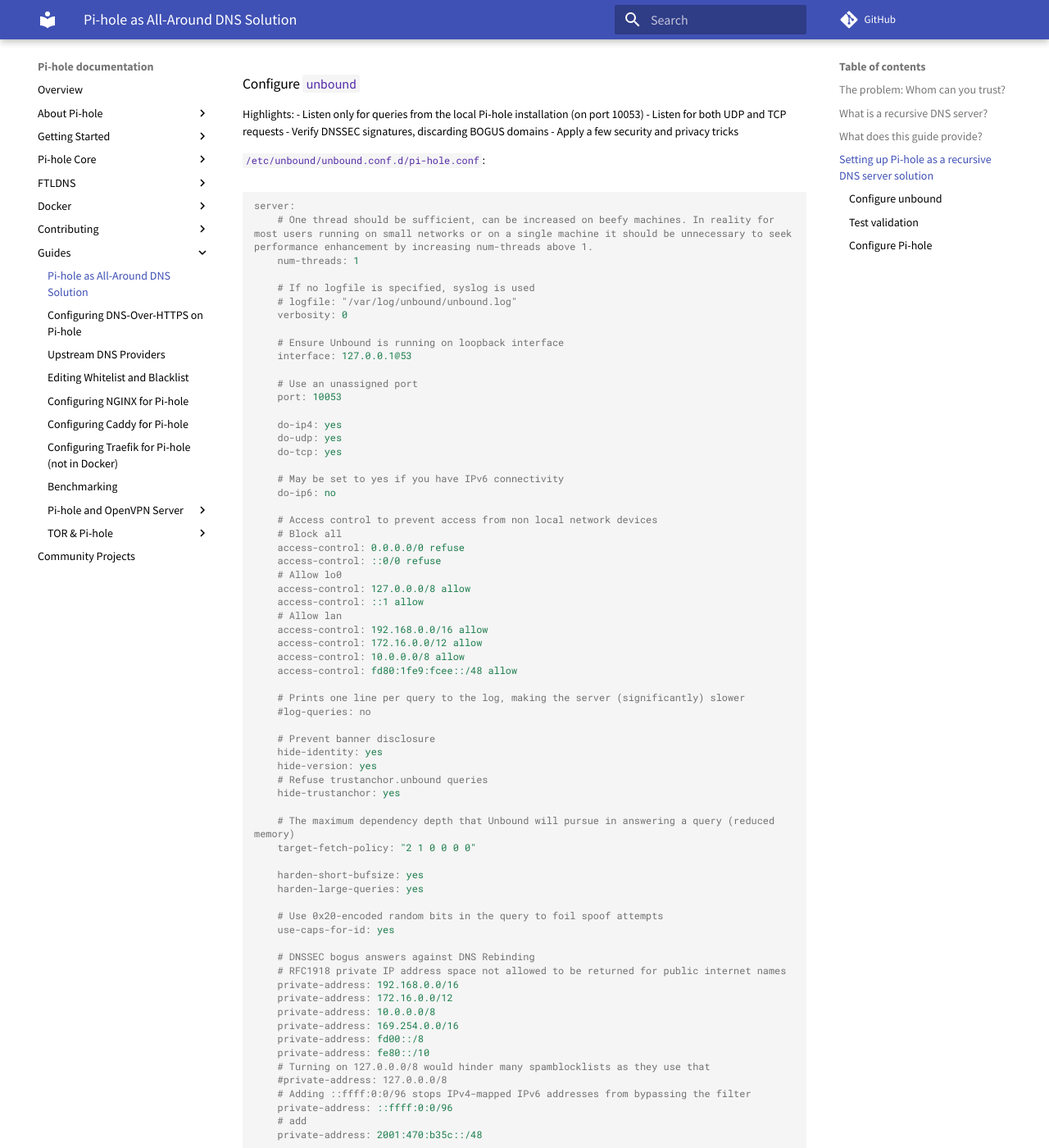
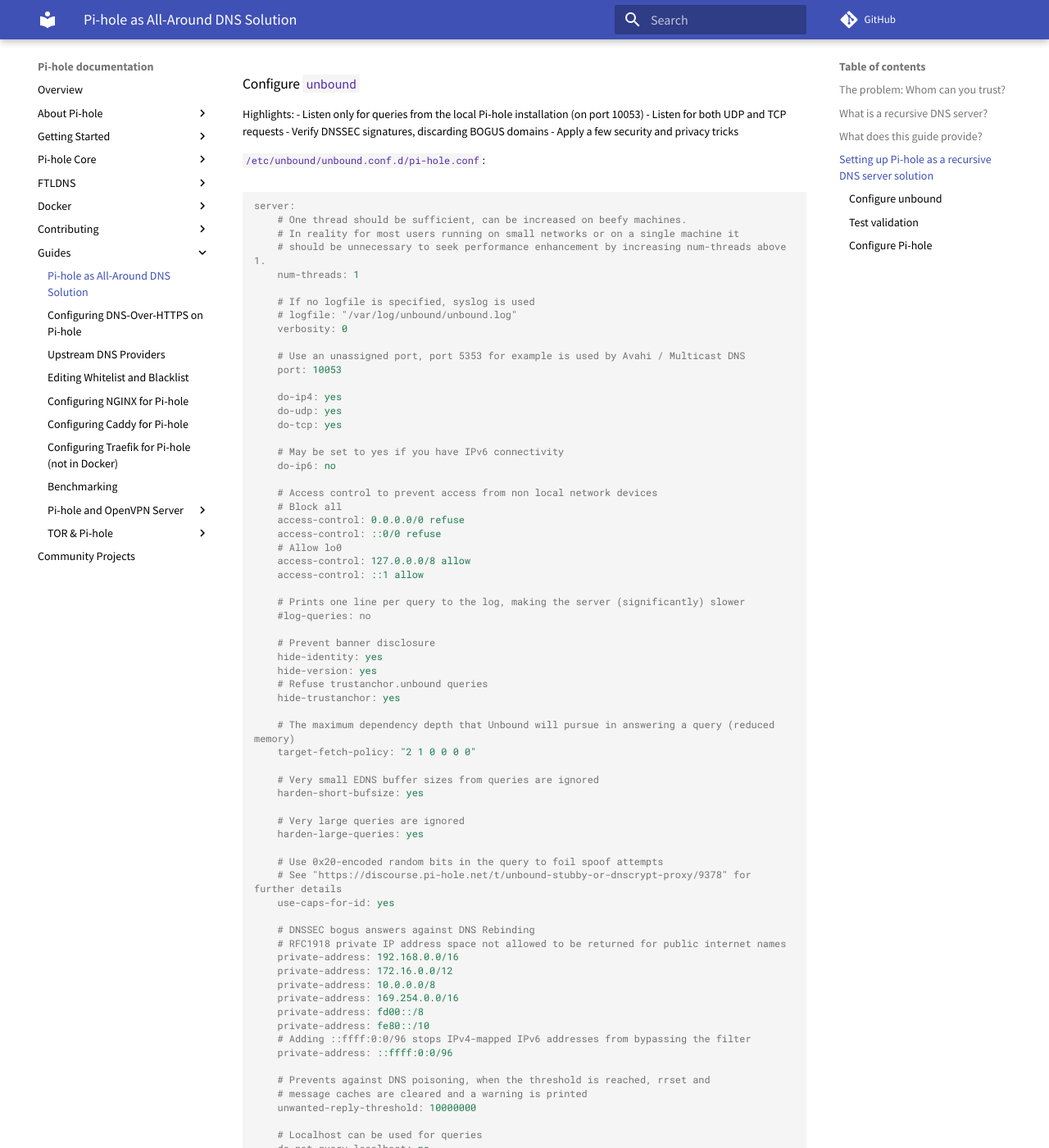
Before and after one commit to pi-hole/docs, an MkDocs documentation site: the page built from docs/guides/unbound.md, in a window 1280 px wide and 1400 px high, scrolled down 1961 px. Shown: the whole window at 82% size. Built offline with MkDocs 1.6.1 and Material for MkDocs 9.7.7, drawn with Linux system fonts in a browser that asks for light colours; comment, search, counter and statistics services are not loaded; some of the changed text lies outside the part shown.

Commit message:
Update unbound.md
Fixed a bunch of things and left some for further discussion. Thanks!

````diff
--- a/docs/guides/unbound.md
+++ b/docs/guides/unbound.md
@@ -62,17 +62,16 @@
  `/etc/unbound/unbound.conf.d/pi-hole.conf`:
 ```ini
 server:
-    # One thread should be sufficient, can be increased on beefy machines. In reality for most users running on small networks or on a single machine it should be unnecessary to seek performance enhancement by increasing num-threads above 1.
+    # One thread should be sufficient, can be increased on beefy machines.
+    # In reality for most users running on small networks or on a single machine it
+    # should be unnecessary to seek performance enhancement by increasing num-threads above 1.
     num-threads: 1
 
     # If no logfile is specified, syslog is used
     # logfile: "/var/log/unbound/unbound.log"
     verbosity: 0
 
-    # Ensure Unbound is running on loopback interface
-    interface: 127.0.0.1@53
-
-    # Use an unassigned port
+    # Use an unassigned port, port 5353 for example is used by Avahi / Multicast DNS
     port: 10053
 
     do-ip4: yes
@@ -89,11 +88,6 @@
     # Allow lo0
     access-control: 127.0.0.0/8 allow
     access-control: ::1 allow
-    # Allow lan
-    access-control: 192.168.0.0/16 allow
-    access-control: 172.16.0.0/12 allow
-    access-control: 10.0.0.0/8 allow
-    access-control: fd80:1fe9:fcee::/48 allow
 
     # Prints one line per query to the log, making the server (significantly) slower
     #log-queries: no
@@ -107,10 +101,14 @@
     # The maximum dependency depth that Unbound will pursue in answering a query (reduced memory)
     target-fetch-policy: "2 1 0 0 0 0"
 
+    # Very small EDNS buffer sizes from queries are ignored
     harden-short-bufsize: yes
+
+    # Very large queries are ignored
     harden-large-queries: yes
 
     # Use 0x20-encoded random bits in the query to foil spoof attempts
+    # See "https://discourse.pi-hole.net/t/unbound-stubby-or-dnscrypt-proxy/9378" for further details
     use-caps-for-id: yes
 
     # DNSSEC bogus answers against DNS Rebinding
@@ -121,25 +119,24 @@
     private-address: 169.254.0.0/16
     private-address: fd00::/8
     private-address: fe80::/10
-    # Turning on 127.0.0.0/8 would hinder many spamblocklists as they use that
-    #private-address: 127.0.0.0/8
     # Adding ::ffff:0:0/96 stops IPv4-mapped IPv6 addresses from bypassing the filter
     private-address: ::ffff:0:0/96
-    # add
-    private-address: 2001:470:b35c::/48
 
+    # Prevents against DNS poisoning, when the threshold is reached, rrset and
+    # message caches are cleared and a warning is printed
     unwanted-reply-threshold: 10000000
 
+    # Localhost can be used for queries
     do-not-query-localhost: no
 
-    # Affects buffer space
+    # Affects buffer space. Turning it on gives about 10 percent more traffic and
+    # load on the machine, but popular items do not expire from the cache.
     #prefetch: no
 
     # UDP EDNS reassembly buffer advertised to peers. Default 4096.
     # May need lowering on broken networks with fragmentation/MTU issues,
     # particularly if validating DNSSEC.
-    #
-    #edns-buffer-size: 1480
+    #edns-buffer-size: 1472
 
     # Use TCP for "forward-zone" requests. Useful if you are making
     # DNS requests over an SSH port forwarding.
````
